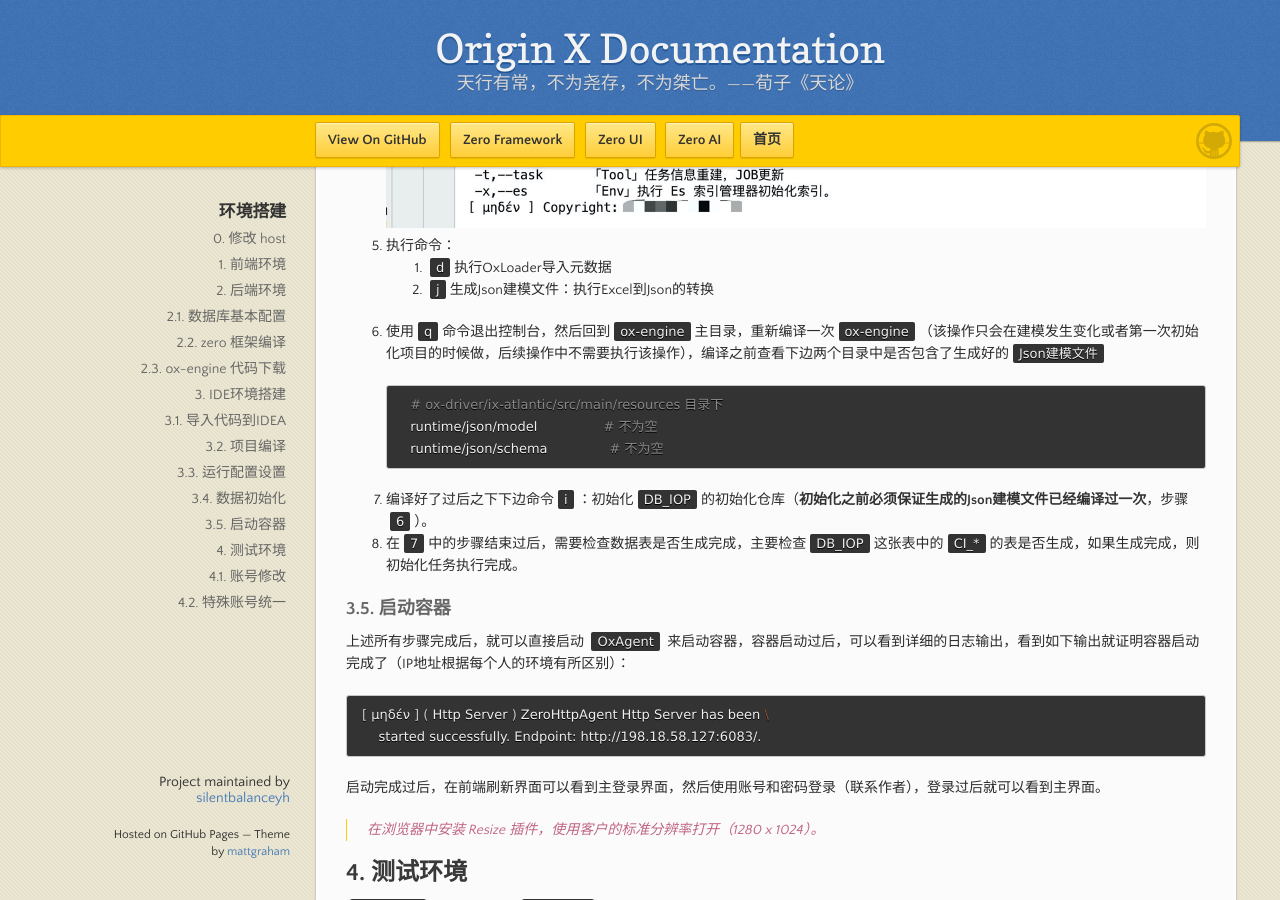
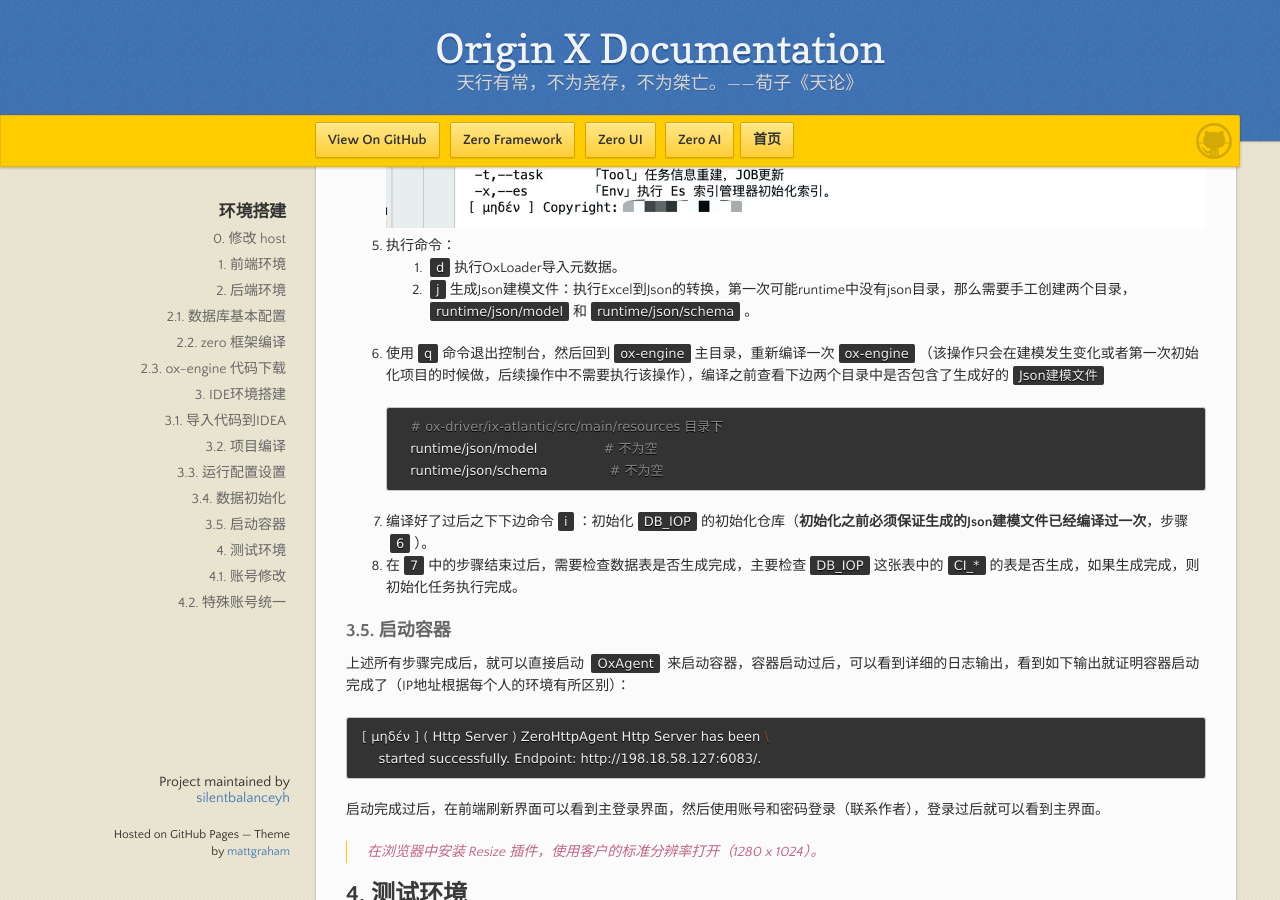
Before and after one commit to silentbalanceyh/mi-kb, a Jekyll site: the page built from origin-x-engine/1-oxshi-shi-jiao-cheng/ox-002-hou-duan-huan-jing-da-jian.md, in a window 1280 px wide and 900 px high, scrolled down 9861 px. Built offline with Jekyll 4.4.1, drawn with Linux system fonts in a browser that asks for light colours; our own code applies the rules of GitHub Pages for plain Markdown files.

Commit message:
注意点

````diff
--- a/origin-x-engine/1-oxshi-shi-jiao-cheng/ox-002-hou-duan-huan-jing-da-jian.md
+++ b/origin-x-engine/1-oxshi-shi-jiao-cheng/ox-002-hou-duan-huan-jing-da-jian.md
@@ -275,8 +275,8 @@ lower_case_table_names = 2
 4. 初始化完成后，直接运行 3.3. 步骤中配置的 `OxEntry`，可以看到如下界面，输入`h`的帮助文档：
     ![](/assets/images/ox/002-13.png)
 1. 执行命令：
-    1. `d`执行OxLoader导入元数据
-    2. `j`生成Json建模文件：执行Excel到Json的转换
+    1. `d`执行OxLoader导入元数据。
+    2. `j`生成Json建模文件：执行Excel到Json的转换，第一次可能runtime中没有json目录，那么需要手工创建两个目录，`runtime/json/model`和`runtime/json/schema`。
 2. 使用`q`命令退出控制台，然后回到`ox-engine`主目录，重新编译一次`ox-engine`（该操作只会在建模发生变化或者第一次初始化项目的时候做，后续操作中不需要执行该操作），编译之前查看下边两个目录中是否包含了生成好的`Json建模文件`
 
     ```shell
````
